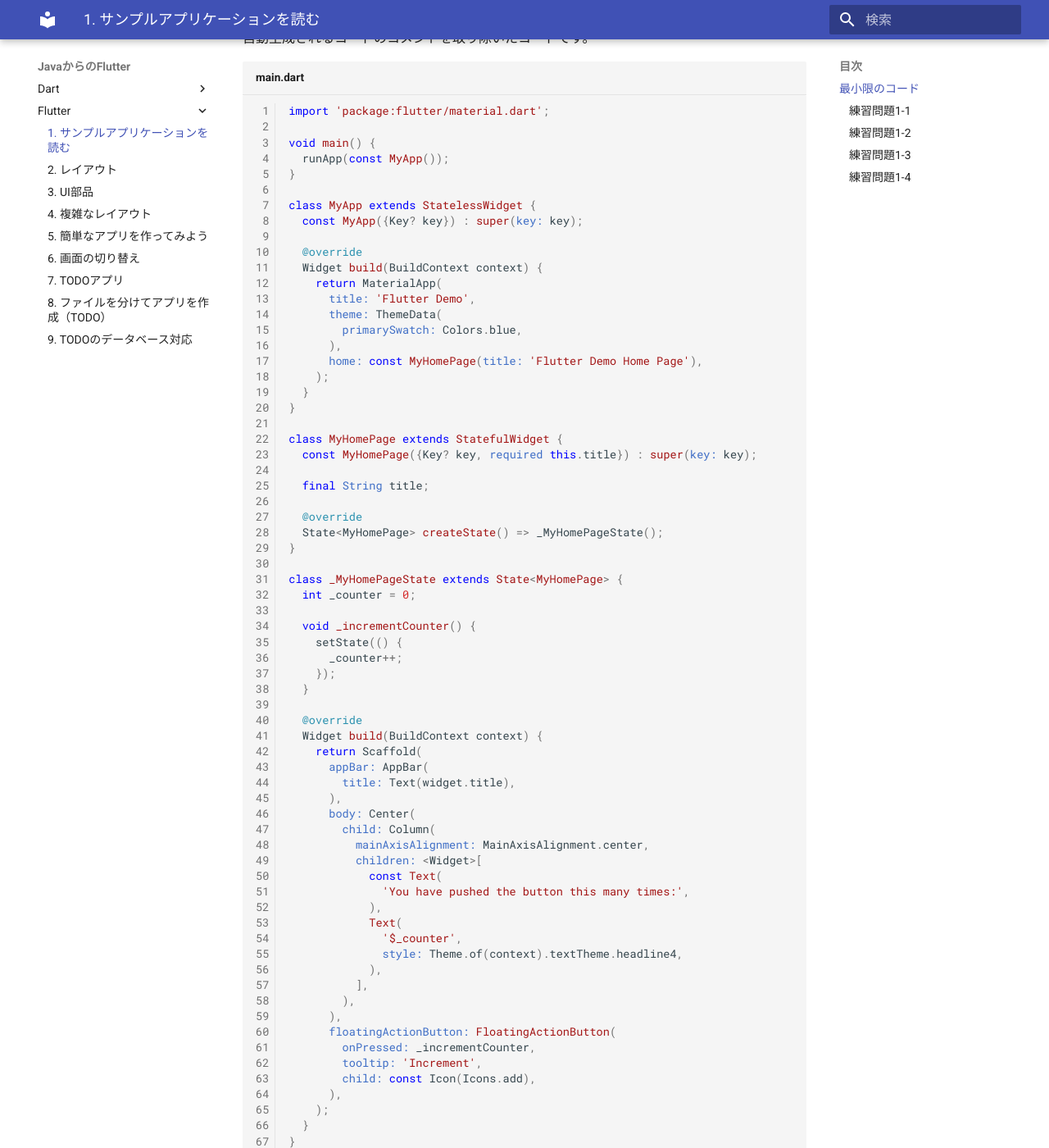
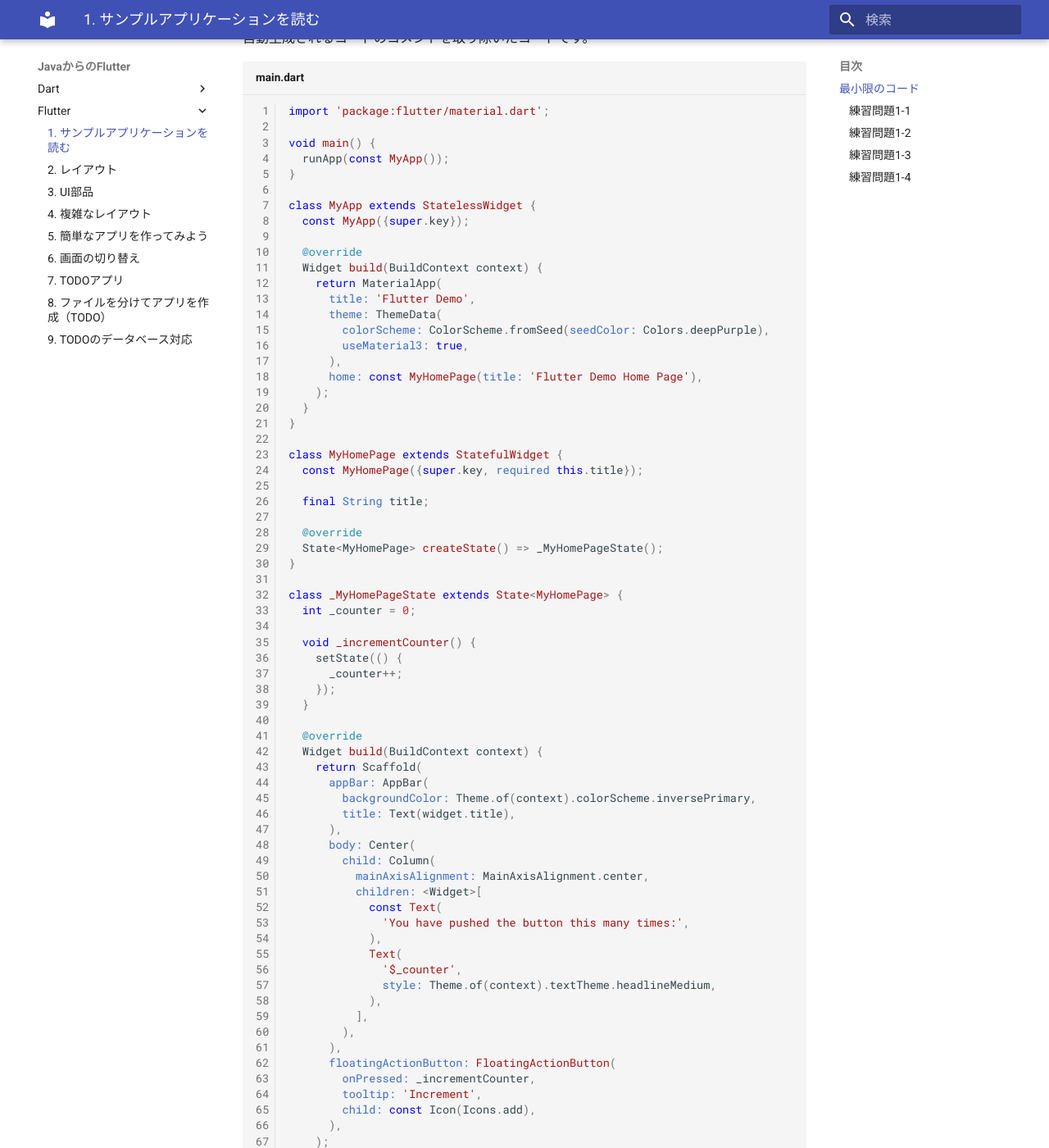
Before and after one commit to webarata3/doc-Flutter, an MkDocs documentation site: the page built from docs/flutter/01/index.md, in a window 1280 px wide and 1400 px high, scrolled down 209 px. Shown: the whole window at 82% size. Built offline with MkDocs 1.6.1 and Material for MkDocs 9.7.7, drawn with Linux system fonts in a browser that asks for light colours; some of the changed text lies outside the part shown.

Commit message:
サンプルを最新版に変更

````diff
--- a/docs/flutter/01/index.md
+++ b/docs/flutter/01/index.md
@@ -12,14 +12,15 @@ void main() {
 }
 
 class MyApp extends StatelessWidget {
-  const MyApp({Key? key}) : super(key: key);
+  const MyApp({super.key});
 
   @override
   Widget build(BuildContext context) {
     return MaterialApp(
       title: 'Flutter Demo',
       theme: ThemeData(
-        primarySwatch: Colors.blue,
+        colorScheme: ColorScheme.fromSeed(seedColor: Colors.deepPurple),
+        useMaterial3: true,
       ),
       home: const MyHomePage(title: 'Flutter Demo Home Page'),
     );
@@ -27,7 +28,7 @@ class MyApp extends StatelessWidget {
 }
 
 class MyHomePage extends StatefulWidget {
-  const MyHomePage({Key? key, required this.title}) : super(key: key);
+  const MyHomePage({super.key, required this.title});
 
   final String title;
 
@@ -48,6 +49,7 @@ class _MyHomePageState extends State<MyHomePage> {
   Widget build(BuildContext context) {
     return Scaffold(
       appBar: AppBar(
+        backgroundColor: Theme.of(context).colorScheme.inversePrimary,
         title: Text(widget.title),
       ),
       body: Center(
@@ -59,7 +61,7 @@ class _MyHomePageState extends State<MyHomePage> {
             ),
             Text(
               '$_counter',
-              style: Theme.of(context).textTheme.headline4,
+              style: Theme.of(context).textTheme.headlineMedium,
             ),
           ],
         ),
@@ -99,14 +101,15 @@ void main() {
 
 ```dart
 class MyApp extends StatelessWidget {
-  const MyApp({Key? key}) : super(key: key);
+  const MyApp({super.key});
 
   @override
   Widget build(BuildContext context) {
     return MaterialApp(
       title: 'Flutter Demo',
       theme: ThemeData(
-        primarySwatch: Colors.blue,
+        colorScheme: ColorScheme.fromSeed(seedColor: Colors.deepPurple),
+        useMaterial3: true,
       ),
       home: const MyHomePage(title: 'Flutter Demo Home Page'),
     );
@@ -128,7 +131,7 @@ class MyApp extends StatelessWidget {
 - `theme`: デフォルトのテーマ。`ThemeData`クラスのインスタンスを指定します
 - `home`: 最初に表示される`Widget`
 
-[ThemeData](https://api.flutter.dev/flutter/material/ThemeData-class.html)クラスのインスタンスを指定します。ここでは、青系の色を指定しています。
+[ThemeData](https://api.flutter.dev/flutter/material/ThemeData-class.html)クラスのインスタンスを指定します。ここでは、紫系の色を指定しています。
 
 `home`に指定したのは、`MyHomePage`クラスのインスタンスです。
 
@@ -163,6 +166,7 @@ class _MyHomePageState extends State<MyHomePage> {
   Widget build(BuildContext context) {
     return Scaffold(
       appBar: AppBar(
+        backgroundColor: Theme.of(context).colorScheme.inversePrimary,
         title: Text(widget.title),
       ),
       body: Center(
@@ -174,7 +178,7 @@ class _MyHomePageState extends State<MyHomePage> {
             ),
             Text(
               '$_counter',
-              style: Theme.of(context).textTheme.headline4,
+              style: Theme.of(context).textTheme.headlineMedium,
             ),
           ],
         ),
````
